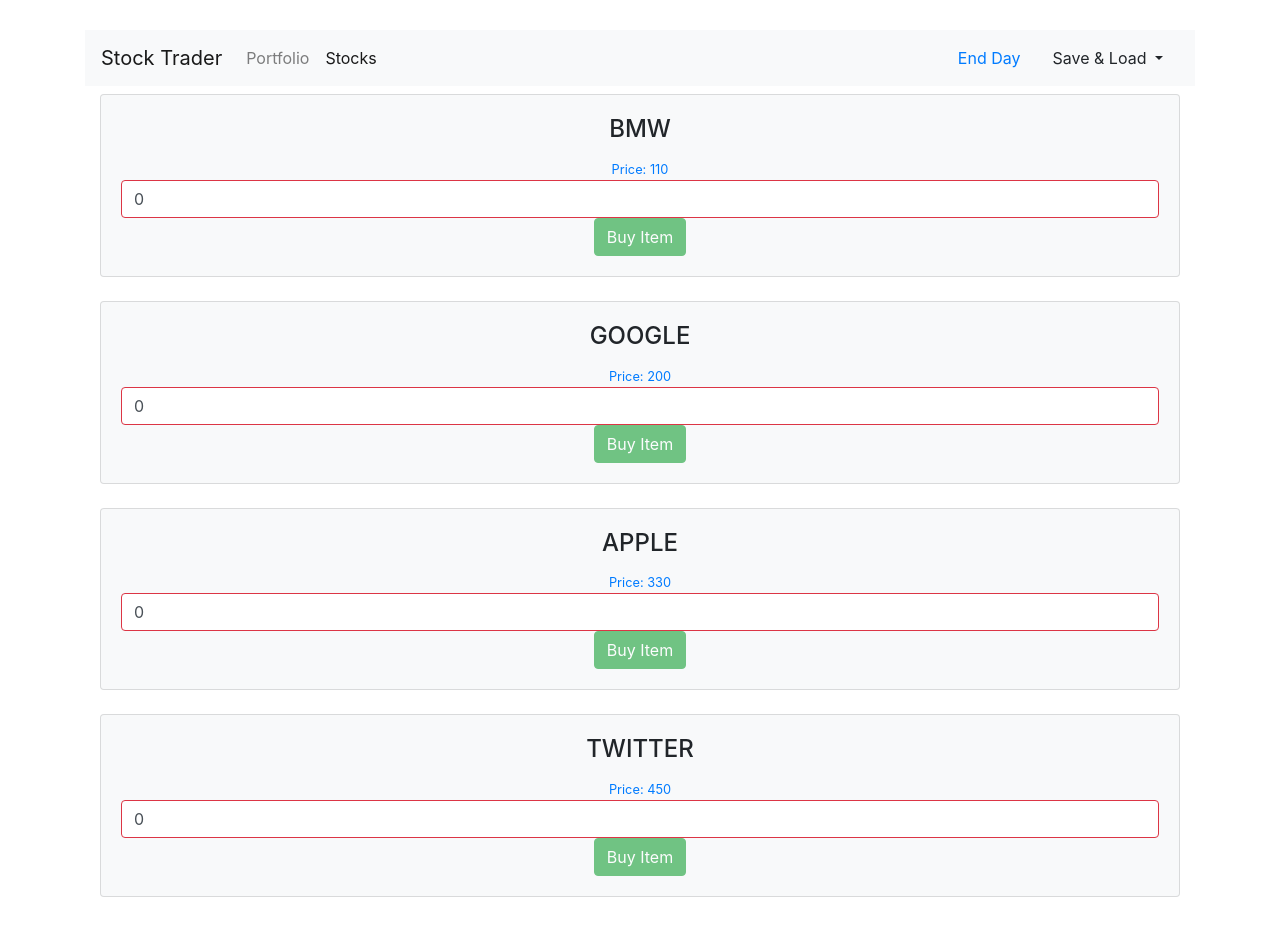
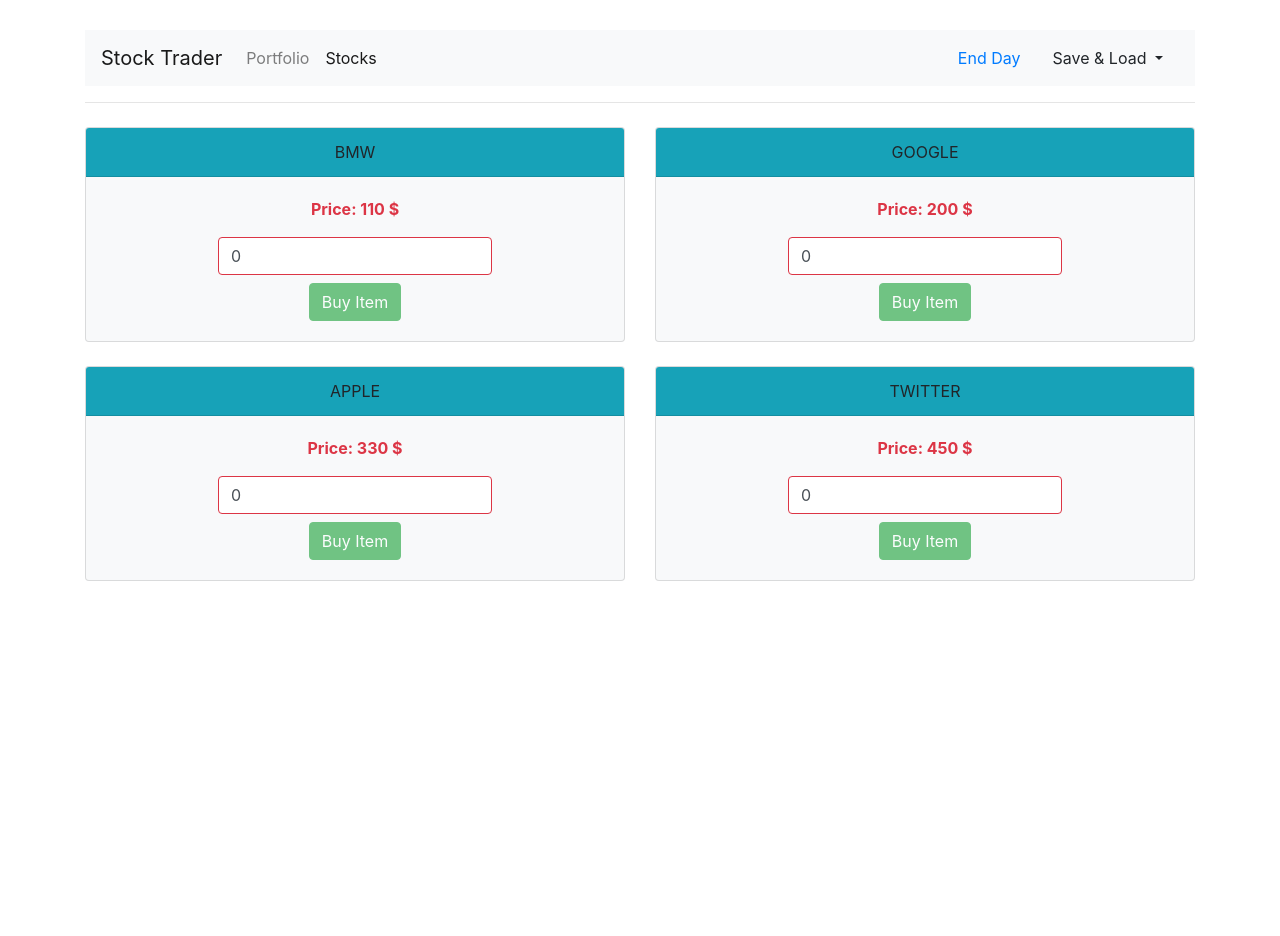
Before and after one commit to SOURAV-ROY/vue-first-project, a Vue app: page /stocks in a window 1280 px wide. Shown: the top 936 px of the page. After the commit the page ends 800 px from the top, so only its background shows below. Built offline with nearby package versions, Linux system fonts and the light colour scheme.

Commit message:
Key Fixed With Card ✔⚙

```diff
--- a/src/App.vue
+++ b/src/App.vue
@@ -1,11 +1,8 @@
 <template>
   <div class="container">
     <app-header></app-header>
-    <div class="row">
-      <div class="col-md-12">
-        <router-view></router-view>
-      </div>
-    </div>
+    <hr>
+    <router-view></router-view>
   </div>
 </template>
 
--- a/src/components/Home.vue
+++ b/src/components/Home.vue
@@ -5,9 +5,9 @@
 </template>
 
 <script>
-    export default {
-        name: "Home"
-    }
+export default {
+  name: "Home"
+}
 </script>
 
 <style scoped>
--- a/src/components/portfolio/Portfolio.vue
+++ b/src/components/portfolio/Portfolio.vue
@@ -5,9 +5,9 @@
 </template>
 
 <script>
-    export default {
-        name: "Portfolio"
-    }
+export default {
+  name: "Portfolio"
+}
 </script>
 
 <style scoped>
--- a/src/components/stocks/Stock.vue
+++ b/src/components/stocks/Stock.vue
@@ -1,21 +1,28 @@
 <template>
-  <div class="col-md-12 text-center pb-3 pt-2">
+  <div class="col-md-6 text-center pb-3 pt-2">
     <div class="card bg-light">
+      <div class="card-header bg-info">
+        {{ stock.name }}
+      </div>
       <div class="card-body">
-        <h4 class="card-title">{{ stock.name }}</h4>
-        <small class="text-primary">Price: {{ stock.price }}</small>
+        <p class="text-danger "><b>Price: {{ stock.price }} $</b></p>
+        <label>
           <input
             type="number"
             class="form-control border border-danger"
             placeholder="Quantity"
             v-model="quantity"
           >
+        </label>
+        <div>
           <button
             class="btn btn-success"
             @click="buyStock"
             :disabled="quantity <= 0 || !Number.isInteger(+quantity)"
           >Buy Item
           </button>
+        </div>
+
       </div>
     </div>
   </div>
--- a/src/components/stocks/Stocks.vue
+++ b/src/components/stocks/Stocks.vue
@@ -1,11 +1,12 @@
 <template>
-  <div>
-    <app-stock v-for="stock in stocks" :stock="stock"></app-stock>
+  <div class="row">
+    <app-stock v-for="stock in stocks" :stock="stock" :key="stocks.id"></app-stock>
   </div>
 </template>
 
 <script>
 import Stock from "./Stock";
+
 export default {
   data() {
     return {
@@ -17,7 +18,7 @@
       ]
     }
   },
-    components:{
+  components: {
     appStock: Stock
   }
 }
```
Lines whose indentation alone changed are shown as unchanged.
